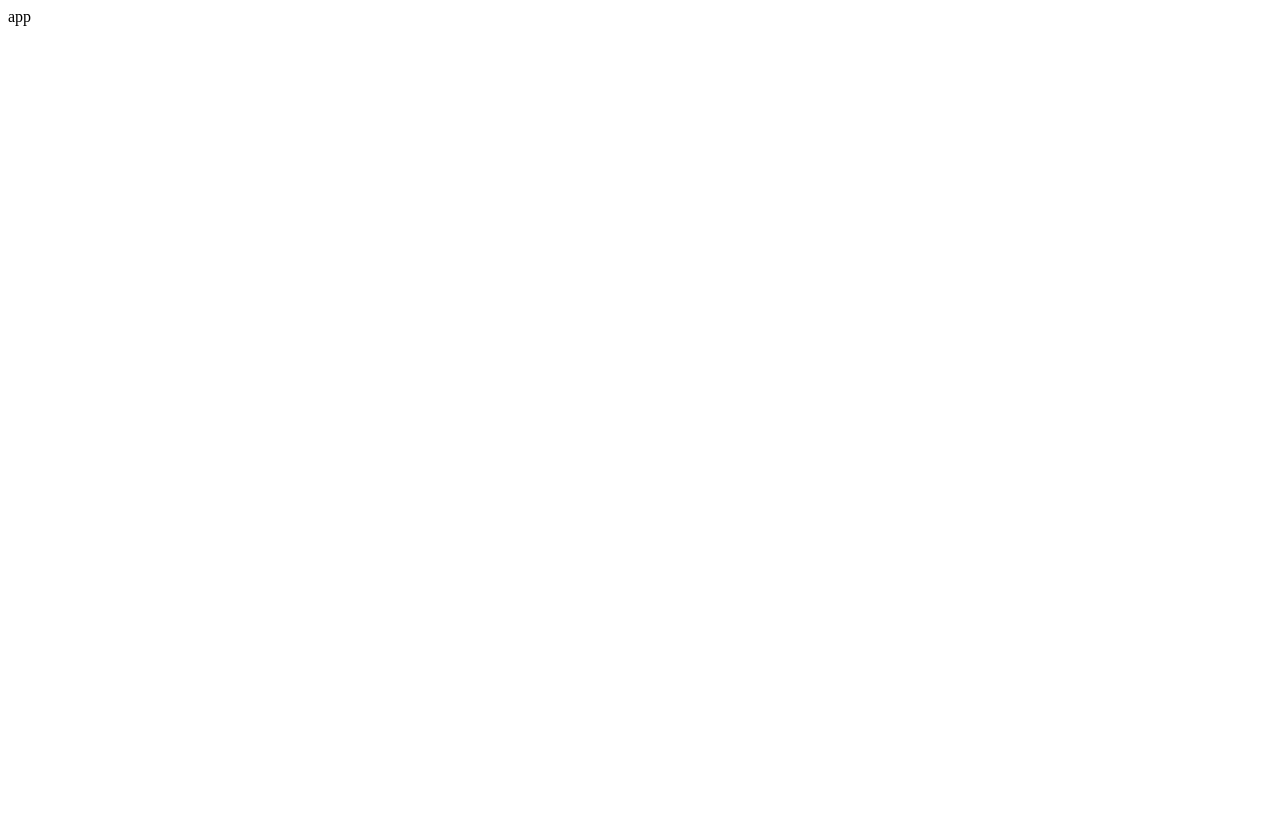
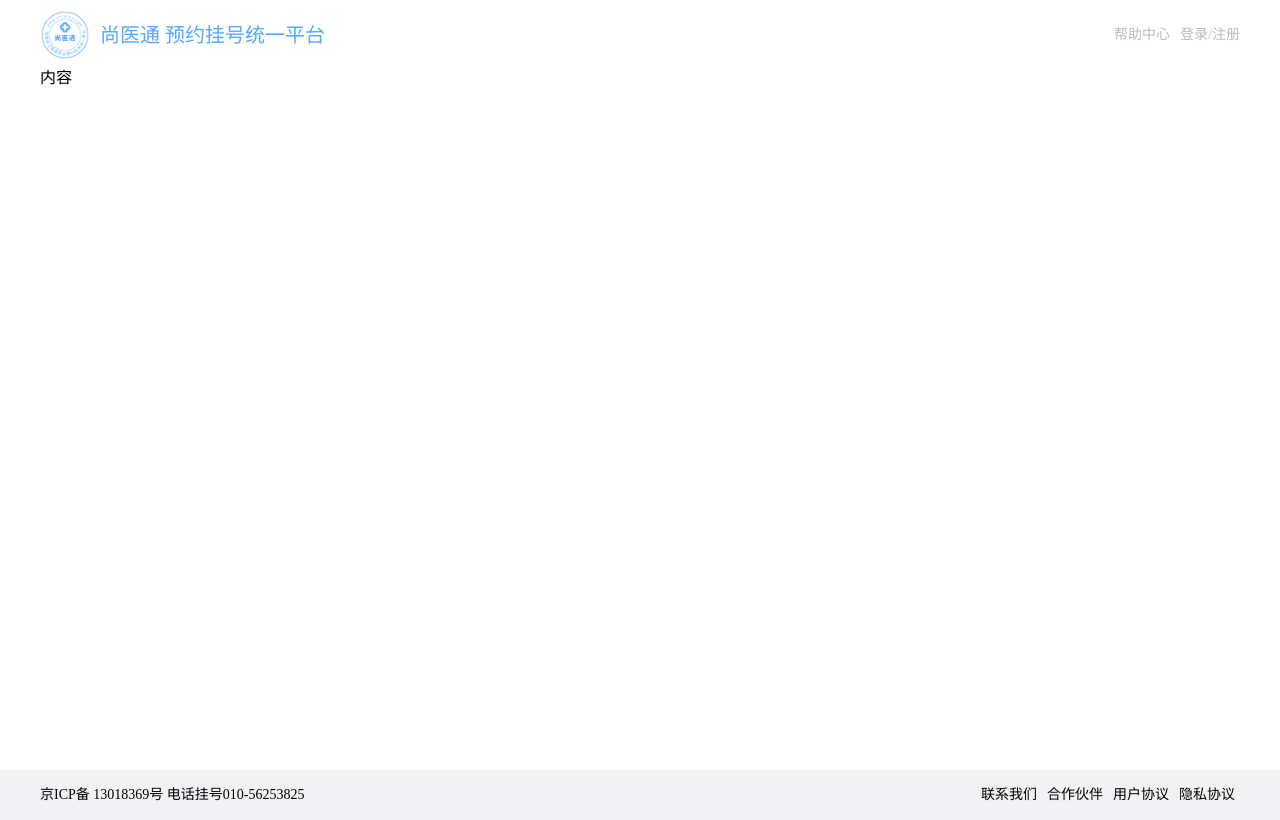
Before and after one commit to lxh6688/sgg-syt, a Vue app: page / in a window 1280 px wide. Built offline with nearby package versions, Linux system fonts and the light colour scheme.

Commit message:
项目静态页面搭建完毕

```diff
--- a/package.json
+++ b/package.json
@@ -10,6 +10,7 @@
   },
   "dependencies": {
     "@types/node": "^20.3.2",
+    "sass": "^1.63.6",
     "vue": "^3.2.47"
   },
   "devDependencies": {
--- a/src/App.vue
+++ b/src/App.vue
@@ -1,6 +1,10 @@
 <template>
-  <div>
-    app
+  <div class="container">
+    <HospitalTop />
+    <div class="content">
+      内容
+    </div>
+    <HospitalBottom />
   </div>
 </template>
 
@@ -9,5 +13,14 @@
 </script>
 
 <style lang="scss" scoped>
-
+.container{
+  display: flex;
+  flex-direction: column;
+  align-items: center;
+  .content{
+    margin-top: 70px;
+    width: 1200px;
+    min-height: 700px;
+  }
+}
 </style>
--- /dev/null
+++ b/src/components/hospital_bottom/index.vue
@@ -0,0 +1,38 @@
+<template>
+  <div class="bottom">
+    <div class="content">
+      <div class="left">京ICP备 13018369号 电话挂号010-56253825</div>
+      <div class="right">
+         <span>联系我们</span>
+         <span>合作伙伴</span>
+         <span>用户协议</span>
+         <span>隐私协议</span>
+      </div>
+    </div>
+  </div>
+</template>
+
+<script setup lang="ts"></script>
+
+<style scoped lang="scss">
+.bottom {
+  width: 100%;
+  height: 50px;
+  background: #f0f2f5;
+  display: flex;
+  justify-content: center;
+  .content {
+    width: 1200px;
+    height: 100%;
+    display: flex;
+    justify-content: space-between;
+    align-items: center;
+    font-size: 14px;
+    .right{
+        span{
+            margin: 0px 5px;
+        }
+    }
+  }
+}
+</style>
--- /dev/null
+++ b/src/components/hospital_top/index.vue
@@ -0,0 +1,61 @@
+<template>
+  <div class="top">
+    <div class="content">
+      <div class="left">
+        <img src="../../assets/images/logo.png" alt="" />
+        <p>尚医通 预约挂号统一平台</p>
+      </div>
+      <div class="right">
+        <p class="help">帮助中心</p>
+        <p class="login">登录/注册</p>
+      </div>
+    </div>
+  </div>
+</template>
+
+<script setup lang="ts">
+
+</script>
+
+<style scoped lang="scss">
+.top {
+  position: fixed;
+  z-index: 999;
+  width: 100%;
+  height: 70px;
+
+  display: flex;
+  justify-content: center;
+  .content {
+    width: 1200px;
+    height: 70px;
+    background: white;
+    display: flex;
+    justify-content: space-between;
+    .left {
+      display: flex;
+      justify-content: center;
+      align-items: center;
+      img {
+        width: 50px;
+        height: 50px;
+        margin-right: 10px;
+      }
+      p {
+        font-size: 20px;
+        color: #55a6fe;
+      }
+    }
+    .right {
+      display: flex;
+      align-items: center;
+      justify-content: center;
+      font-size: 14px;
+      color: #bbb;
+      .help {
+        margin-right: 10px;
+      }
+    }
+  }
+}
+</style>
--- a/src/main.ts
+++ b/src/main.ts
@@ -1,4 +1,10 @@
 import { createApp } from 'vue'
-import App from './App.vue'
+import '@/style/reset.scss'
+import App from '@/App.vue'
+import HospitalTop from '@/components/hospital_top/index.vue'
+import HospitalBottom from '@/components/hospital_bottom/index.vue'
 
-createApp(App).mount('#app')
+createApp(App)
+  .component('HospitalTop', HospitalTop)
+  .component('HospitalBottom', HospitalBottom)
+  .mount('#app')
--- /dev/null
+++ b/src/style/reset.scss
@@ -0,0 +1,182 @@
+*,
+*:after,
+*:before {
+    box-sizing: border-box;
+
+    outline: none;
+}
+
+html,
+body,
+div,
+span,
+applet,
+object,
+iframe,
+h1,
+h2,
+h3,
+h4,
+h5,
+h6,
+p,
+blockquote,
+pre,
+a,
+abbr,
+acronym,
+address,
+big,
+cite,
+code,
+del,
+dfn,
+em,
+img,
+ins,
+kbd,
+q,
+s,
+samp,
+small,
+strike,
+strong,
+sub,
+sup,
+tt,
+var,
+b,
+u,
+i,
+center,
+dl,
+dt,
+dd,
+ol,
+ul,
+li,
+fieldset,
+form,
+label,
+legend,
+table,
+caption,
+tbody,
+tfoot,
+thead,
+tr,
+th,
+td,
+article,
+aside,
+canvas,
+details,
+embed,
+figure,
+figcaption,
+footer,
+header,
+hgroup,
+menu,
+nav,
+output,
+ruby,
+section,
+summary,
+time,
+mark,
+audio,
+video {
+    font: inherit;
+    font-size: 100%;
+
+    margin: 0;
+    padding: 0;
+
+    vertical-align: baseline;
+
+    border: 0;
+}
+
+article,
+aside,
+details,
+figcaption,
+figure,
+footer,
+header,
+hgroup,
+menu,
+nav,
+section {
+    display: block;
+}
+
+body {
+    line-height: 1;
+}
+
+ol,
+ul {
+    list-style: none;
+}
+
+blockquote,
+q {
+    quotes: none;
+    &:before,
+    &:after {
+        content: '';
+        content: none;
+    }
+}
+
+sub,
+sup {
+    font-size: 75%;
+    line-height: 0;
+
+    position: relative;
+
+    vertical-align: baseline;
+}
+sup {
+    top: -.5em;
+}
+sub {
+    bottom: -.25em;
+}
+
+table {
+    border-spacing: 0;
+    border-collapse: collapse;
+}
+
+input,
+textarea,
+button {
+    font-family: inhert;
+    font-size: inherit;
+
+    color: inherit;
+}
+
+select {
+    text-indent: .01px;
+    text-overflow: '';
+
+    border: 0;
+    border-radius: 0;
+
+    -webkit-appearance: none;
+       -moz-appearance: none;
+}
+select::-ms-expand {
+    display: none;
+}
+
+code,
+pre {
+    font-family: monospace, monospace;
+    font-size: 1em;
+}
```
Also changed, not shown: src/assets/images/logo.png (added), 1 other file (tests, documents, lock files or other folders).
